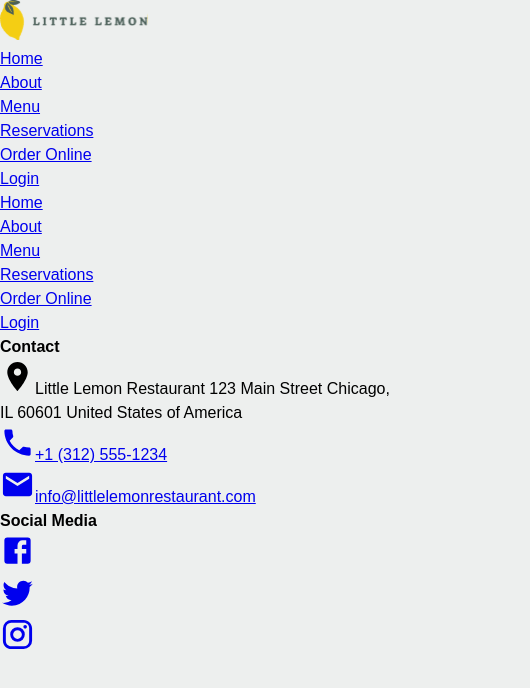
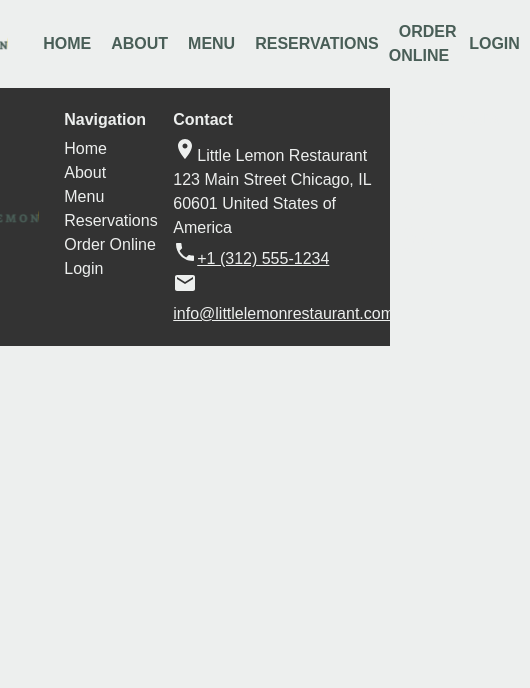
Before and after one commit to AywinK/little-lemon, a React (Create React App) app: page / in a window 390 px wide. Shown: the top 688 px of the page, 530 px wide, since content can reach past the window. Built offline with nearby package versions, Linux system fonts and the light colour scheme.

Commit message:
footer stlyling desktop/tablet done

```diff
--- a/src/App.js
+++ b/src/App.js
@@ -9,7 +9,7 @@ function App() {
 
       <Main />
 
-      <Footer />
+      <Footer isFooter={true} />
     </>
   );
 }
--- a/src/components/Contact.js
+++ b/src/components/Contact.js
@@ -3,21 +3,26 @@ import PhoneIcon from '@mui/icons-material/Phone';
 import PlaceIcon from '@mui/icons-material/Place';
 
 const Contact = () => {
+    const listStyle = {
+        listStyle: "none",
+        color: "var(--secondary-white)",
+        marginTop: "5px"
+    }
     return (
-        <section>
-            <h4>Contact</h4>
-            <ul>
+        <section style={{ maxWidth: "330px", marginRight: "2vw" }}>
+            <h4 className='sectionCategories'>Contact</h4>
+            <ul style={listStyle}>
                 <li>
-                    <PlaceIcon fontSize="large" />
+                    <PlaceIcon fontSize="medium" />
                     Little Lemon Restaurant
                     123 Main Street
                     Chicago, IL 60601
                     United States of America</li>
-                <li><a href="tel:13125551234">
-                    <PhoneIcon fontSize="large" />
+                <li><a style={listStyle} href="tel:13125551234">
+                    <PhoneIcon fontSize="medium" />
                     +1 (312) 555-1234</a></li>
-                <li><a href="mailto:info@littlelemonrestaurant.com">
-                    <MailIcon fontSize="large" />
+                <li><a style={listStyle} href="mailto:info@littlelemonrestaurant.com">
+                    <MailIcon fontSize="medium" />
                     info@littlelemonrestaurant.com</a></li>
             </ul>
         </section>
--- a/src/components/Footer.js
+++ b/src/components/Footer.js
@@ -1,13 +1,34 @@
 import Nav from "./Nav";
 import Contact from "./Contact";
 import Socials from "./Socials";
+import Logo from "../assets/icons/Logo.svg"
 
-const Footer = () => {
+const Footer = (props) => {
+
+    const footerStyles = {
+        backgroundColor: "var(--secondary-black)",
+        width: "100%",
+        padding: "20px 80px",
+        display: "flex",
+        justifyContent: "center",
+        alignItems: "center",
+        color: "var(--secondary-white)"
+    };
+
+    const divStyles = {
+        display: "flex",
+        alignItems: "flex-start",
+        justifyContent: "center"
+    }
+
     return (
-        <footer>
-            <Nav />
-            <Contact />
-            <Socials />
+        <footer style={footerStyles}>
+            <img src={Logo} style={{ marginRight: "25px" }} alt="Little Lemon logo" />
+            <div style={divStyles}>
+                <Nav {...props} />
+                <Contact />
+                <Socials />
+            </div>
         </footer>
     )
 }
--- a/src/components/Header.js
+++ b/src/components/Header.js
@@ -2,9 +2,15 @@ import Nav from "./Nav";
 import Logo from "../assets/icons/Logo.svg";
 
 const Header = () => {
+
+    const stylesObj = {
+        display: "flex",
+        margin: "20px",
+        alignItems: "center"
+    }
     return (
-        <header>
-            <img src={Logo} alt="Little Lemon logo" />
+        <header style={stylesObj}>
+            <img src={Logo} style={{ marginRight: "25px" }} alt="Little Lemon logo" />
 
             <Nav />
         </header>
--- a/src/components/Nav.js
+++ b/src/components/Nav.js
@@ -1,14 +1,38 @@
 
-const Nav = () => {
+const Nav = ({ isFooter }) => {
+    const stylesObj = {
+        display: "flex",
+        alignItems: "center",
+        justifyContent: "space-around",
+        listStyle: "none",
+    };
+
+    const linkStyles = {
+        textDecoration: "none",
+        padding: "0px 10px",
+        color: "var(--primary-dark)"
+    };
+
+    const footerStyles = {
+        color: "var(--secondary-white)",
+        textDecoration: "none",
+        listStyle: "none",
+        marginRight: "2vw",
+        maxWidth: "400px"
+    }
+
+    console.log(isFooter)
+
     return (
         <nav>
-            <ul>
-                <li><a href="home">Home</a></li>
-                <li><a href="about">About</a></li>
-                <li><a href="menu">Menu</a></li>
-                <li><a href="reservations">Reservations</a></li>
-                <li><a href="order">Order Online</a></li>
-                <li><a href="login">Login</a></li>
+            {isFooter === true ? <h4 style={{ marginBottom: "5px" }} className="sectionCategories">Navigation</h4> : null}
+            <ul style={isFooter === true ? footerStyles : stylesObj} className={isFooter ? "" : "sectionTitle"}>
+                <li><a style={isFooter === true ? footerStyles : linkStyles} href="home">Home</a></li>
+                <li><a style={isFooter === true ? footerStyles : linkStyles} href="about">About</a></li>
+                <li><a style={isFooter === true ? footerStyles : linkStyles} href="menu">Menu</a></li>
+                <li><a style={isFooter === true ? footerStyles : linkStyles} href="reservations">Reservations</a></li>
+                <li><a style={isFooter === true ? footerStyles : linkStyles} href="order">Order Online</a></li>
+                <li><a style={isFooter === true ? footerStyles : linkStyles} href="login">Login</a></li>
             </ul>
         </nav>
     )
--- a/src/components/Socials.js
+++ b/src/components/Socials.js
@@ -4,17 +4,21 @@ import TwitterIcon from '@mui/icons-material/Twitter';
 
 
 const Socials = () => {
+    const listStyle = {
+        listStyle: "none",
+        color: "var(--secondary-white)",
+    }
     return (
         <section>
-            <h4>Social Media</h4>
-            <ul>
-                <li><a href="https://www.facebook.com/LittleLemonRestaurant">
+            <h4 style={{ marginBottom: "5px", whiteSpace: "nowrap" }}>Social Media</h4>
+            <ul style={listStyle}>
+                <li><a style={listStyle} href="https://www.facebook.com/LittleLemonRestaurant">
                     <FacebookIcon fontSize="large" />
                 </a></li>
-                <li><a href="https://www.twitter.com/LittleLemonResto">
+                <li><a style={listStyle} href="https://www.twitter.com/LittleLemonResto">
                     <TwitterIcon fontSize="large" />
                 </a></li>
-                <li><a href="https://www.instagram.com/littlelemonrestaurant">
+                <li><a style={listStyle} href="https://www.instagram.com/littlelemonrestaurant">
                     <InstagramIcon fontSize="large" />
                 </a></li>
             </ul>
--- a/src/index.css
+++ b/src/index.css
@@ -75,3 +75,11 @@ body {
 body {
   background-color: var(--secondary-white);
 }
+
+#root {
+  min-width: 100%;
+  display: flex;
+  flex-direction: column;
+  justify-content: center;
+  align-items: center;
+}
```
